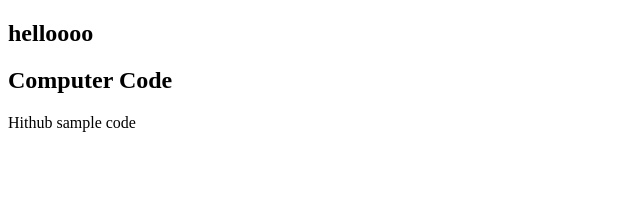
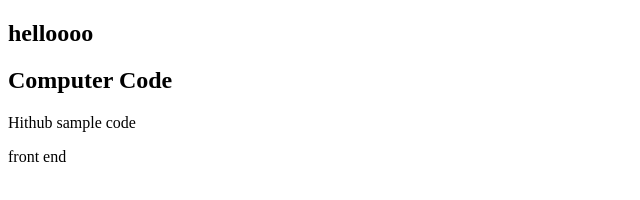
Before and after one commit to jaya5103/sampleCode, a plain HTML site: page index.html in a window 1280 px wide. Shown: the full height of the page, 0-640 px from the left. Drawn offline with Linux system fonts and the light colour scheme.

Commit message:
frontend commit

```diff
--- a/index.html
+++ b/index.html
@@ -4,6 +4,6 @@
 <h2>helloooo</h2>
 <h2>Computer Code</h2>
 <p>Hithub sample code </p>
-
+<p>front end </p>
 </body>
 </html>
```
